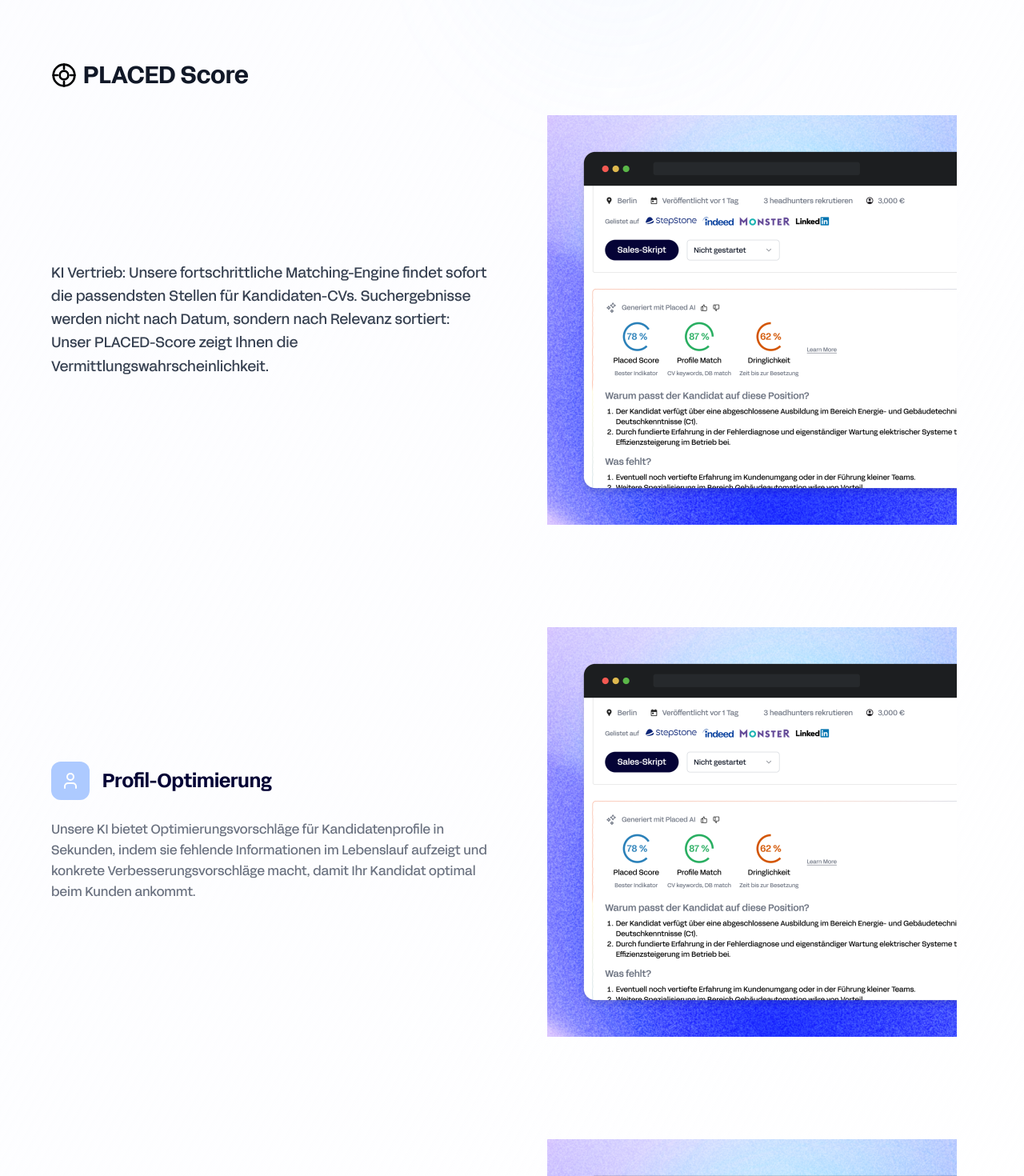
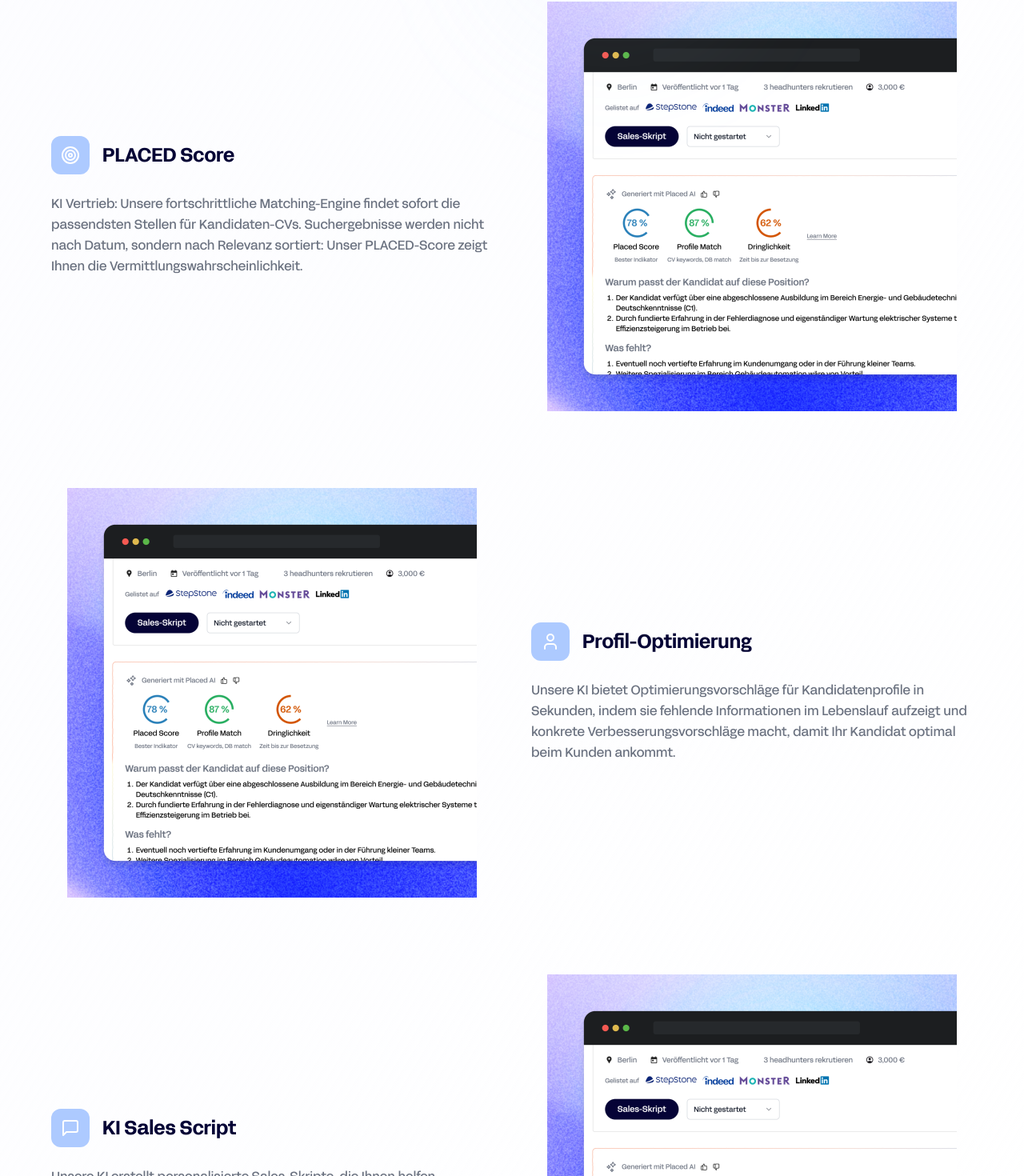
Before and after one commit to Placed-Technologies-GmbH/placed-website, a React (Vite) app in the folder placed-webapp/: page / in a window 1280 px wide. Shown: the part 3756-5226 px from the top of the page at 80% size. Built offline with nearby package versions, Linux system fonts and the light colour scheme.

Commit message:
Update KIVertriebsmitarbeiter.tsx

```diff
--- a/placed-webapp/src/components/KIVertriebsmitarbeiter.tsx
+++ b/placed-webapp/src/components/KIVertriebsmitarbeiter.tsx
@@ -1,4 +1,4 @@
-import { User, MessageSquare, Database, CheckCircle } from 'lucide-react'
+import { User, MessageSquare, Database, CheckCircle, Target } from 'lucide-react'
 import FadeIn from './FadeIn'
 import PrimaryButton from './PrimaryButton'
 
@@ -40,7 +40,7 @@ const KIVertriebsmitarbeiter = () => {
         <div className="container mx-auto px-8 md:px-16">
 
           <div className="text-center mb-20">
-            <h2 className="mb-6 text-work-blue">Ihr neuer KI-Vertriebsmitarbeiter</h2>
+            <h2 className="mb-6 text-work-blue text-4xl font-bold">Ihr neuer KI-Vertriebsmitarbeiter</h2>
             <p className="text-muted-foreground max-w-4xl mx-auto leading-relaxed">
               Unsere KI-Technologie analysiert Kandidatenprofile und Stellenangebote in Echtzeit. Sie erhalten
               präzise Matches, optimierte Lebensläufe und maßgeschneiderte Sales-Pitches – alles automatisiert
@@ -48,16 +48,18 @@ const KIVertriebsmitarbeiter = () => {
             </p>
           </div>
 
-          {/* PLACED Score Section */}
-          <div className="py-16">
-            <div className="max-w-6xl mx-auto space-y-8">
-              <div className="text-3xl font-bold text-gray-900 flex items-center gap-2">
-                <img src="/icon-target.svg" alt="" className="w-8 h-8" />
-                <span>PLACED Score</span>
-              </div>
+          <div className="space-y-24">
+            {/* PLACED Score Section */}
+            <div className="max-w-6xl mx-auto">
               <div className="grid grid-cols-1 md:grid-cols-2 gap-12 items-center">
-                <div className="space-y-4">
-                  <p className="text-lg text-gray-700 leading-relaxed">
+                <div className="space-y-6">
+                  <div className="flex items-center gap-4">
+                    <div className="w-12 h-12 rounded-xl bg-placed-blue flex items-center justify-center">
+                      <Target className="text-white w-6 h-6" />
+                    </div>
+                    <h3 className="text-2xl font-bold text-work-blue">PLACED Score</h3>
+                  </div>
+                  <p className="text-muted-foreground leading-relaxed">
                     KI Vertrieb: Unsere fortschrittliche Matching-Engine findet sofort die
                     passendsten Stellen für Kandidaten-CVs. Suchergebnisse werden nicht nach
                     Datum, sondern nach Relevanz sortiert: Unser PLACED-Score zeigt Ihnen die
@@ -67,12 +69,11 @@ const KIVertriebsmitarbeiter = () => {
                 <img src="/Placed Score.png" alt="PLACED Score" className="w-full max-w-lg mx-auto" />
               </div>
             </div>
-          </div>
 
-          {/* Profil-Optimierung */}
-          <div className="py-16">
+            {/* Profil-Optimierung */}
             <div className="max-w-6xl mx-auto">
               <div className="grid grid-cols-1 md:grid-cols-2 gap-12 items-center">
+                <img src="/Placed Score.png" alt="Profil Optimierung" className="w-full max-w-lg mx-auto" />
                 <div className="space-y-6">
                   <div className="flex items-center gap-4">
                     <div className="w-12 h-12 rounded-xl bg-placed-blue flex items-center justify-center">
@@ -86,19 +87,16 @@ const KIVertriebsmitarbeiter = () => {
                     optimal beim Kunden ankommt.
                   </p>
                 </div>
-                <img src="/Placed Score.png" alt="Profil Optimierung" className="w-full max-w-lg mx-auto" />
               </div>
             </div>
-          </div>
 
-          {/* KI Sales Script */}
-          <div className="py-16">
+            {/* KI Sales Script */}
             <div className="max-w-6xl mx-auto">
               <div className="grid grid-cols-1 md:grid-cols-2 gap-12 items-center">
                 <div className="space-y-6">
                   <div className="flex items-center gap-4">
-                    <div className="w-12 h-12 rounded-xl bg-signal-yellow flex items-center justify-center">
-                      <MessageSquare className="text-work-blue w-6 h-6" />
+                    <div className="w-12 h-12 rounded-xl bg-placed-blue flex items-center justify-center">
+                      <MessageSquare className="text-white w-6 h-6" />
                     </div>
                     <h3 className="text-2xl font-bold text-work-blue">KI Sales Script</h3>
                   </div>
```
